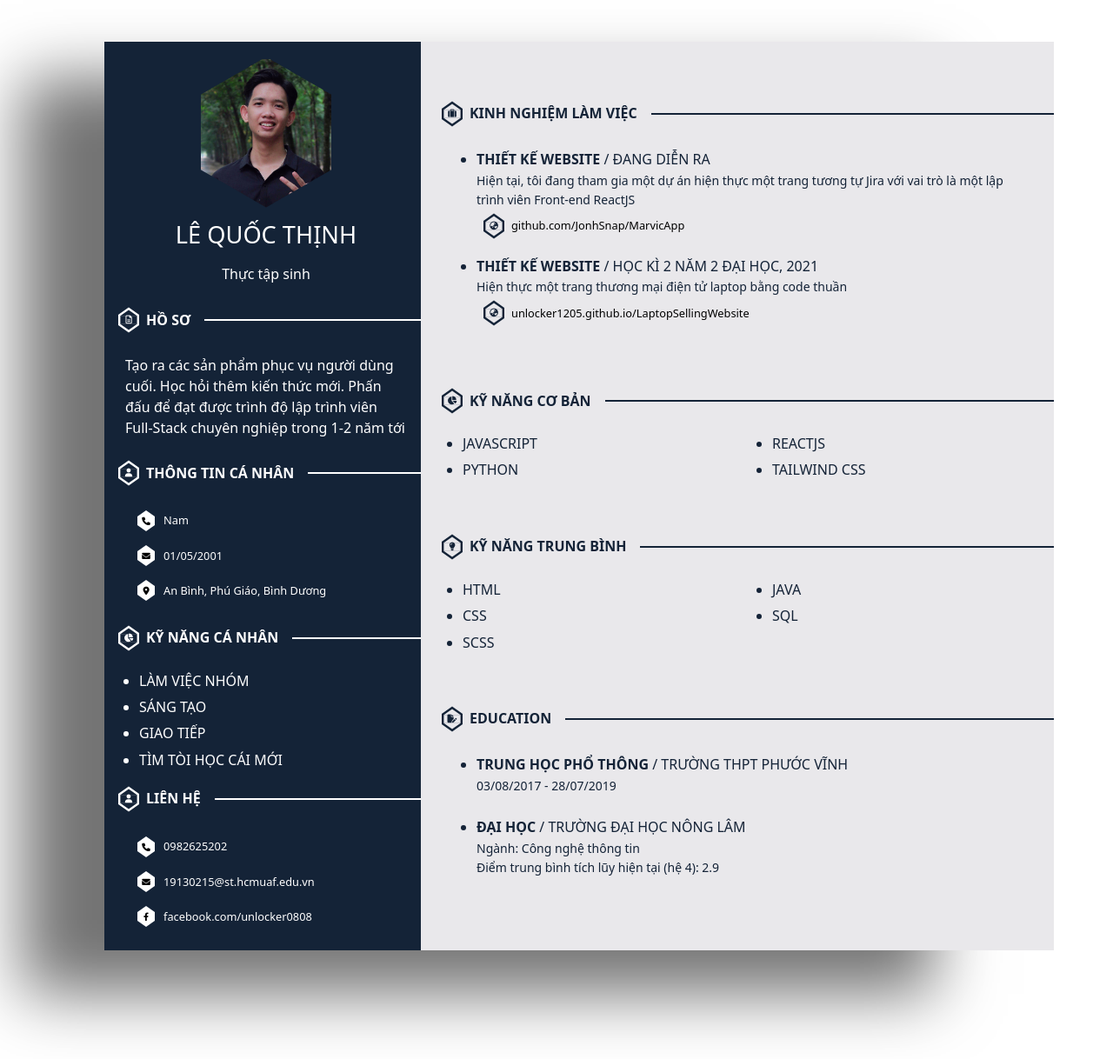
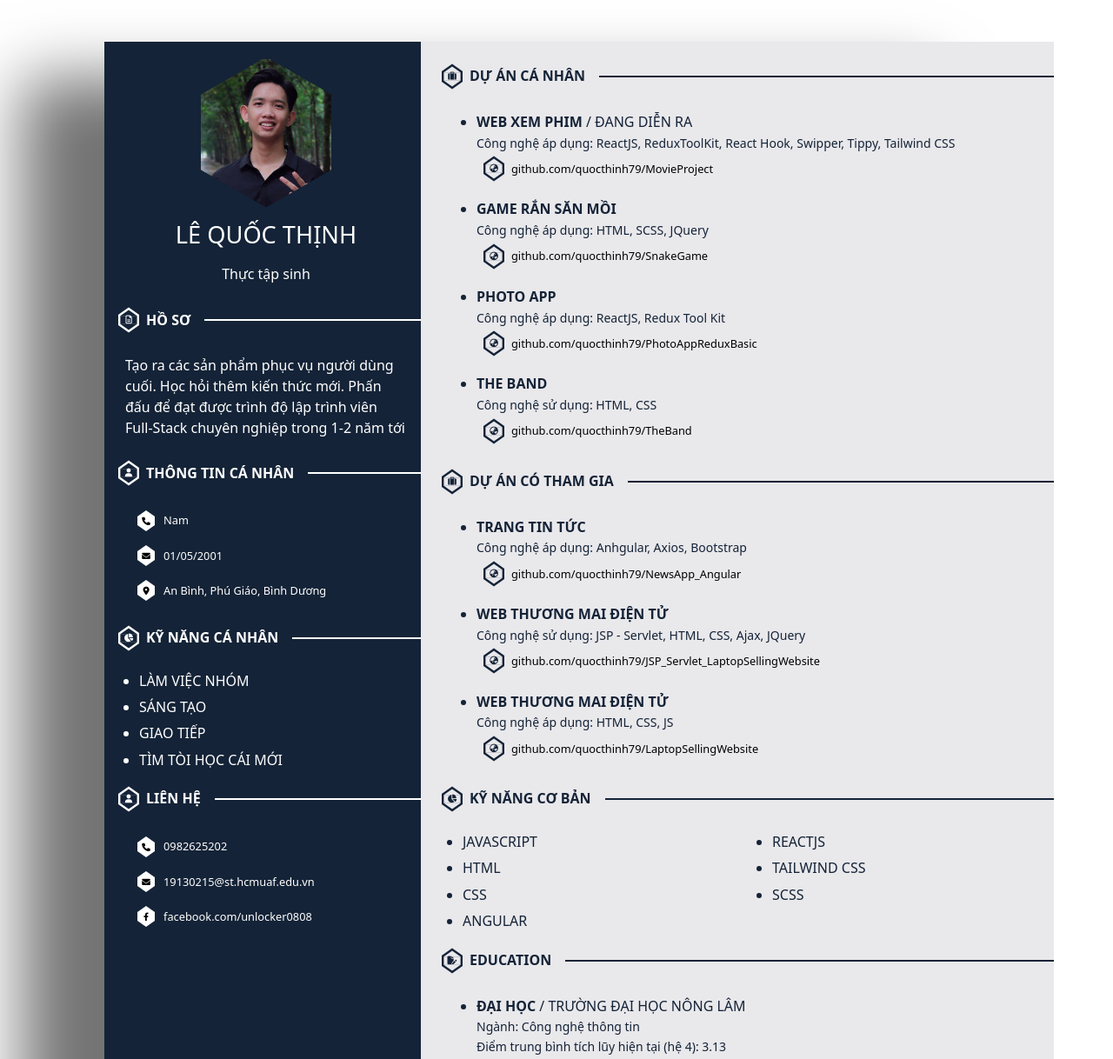
Before and after one commit to quocthinh79/CV, a plain HTML site: page index.html in a window 1280 px wide. Shown: the top 1218 px of the page at 87% size. Drawn offline with Linux system fonts and the light colour scheme.

Commit message:
Update CV

```diff
--- a/index.html
+++ b/index.html
@@ -171,16 +171,16 @@
                                 <i class="fa-solid fa-suitcase"></i>
                             </div>
                         </div>
-                        kinh nghiệm làm việc
+                        Dự án cá nhân
                         <div class="line"></div>
                     </div>
                     <ul class="right-cv-text-content">
                         <li>
                             <div class="title-content-right">
-                                <span class="title">thiết kế website </span>/<span> đang diễn ra</span>
+                                <span class="title">Web xem phim </span>/<span> đang diễn ra</span>
                             </div>
                             <p class="content">
-                                Hiện tại, tôi đang tham gia một dự án hiện thực một trang tương tự Jira với vai trò là một lập trình viên Front-end ReactJS
+                                Công nghệ áp dụng: ReactJS, ReduxToolKit, React Hook, Swipper, Tippy, Tailwind CSS
                             </p>
                             <div class="sub-content-hexa">
                                 <div class="hexagon">
@@ -188,16 +188,16 @@
                                         <i class="fa-solid fa-earth-asia"></i>
                                     </div>
                                 </div>
-                                <a target="_blank" href="https://github.com/JonhSnap/MarvicApp"
-                                    class="link-website">github.com/JonhSnap/MarvicApp</a>
+                                <a target="_blank" href="https://github.com/quocthinh79/MovieProject"
+                                    class="link-website">github.com/quocthinh79/MovieProject</a>
                             </div>
                         </li>
                         <li>
                             <div class="title-content-right">
-                                <span class="title">thiết kế website </span>/<span> học kì 2 năm 2 đại học, 2021</span>
+                                <span class="title">Game rắn săn mồi</span>
                             </div>
                             <p class="content">
-                                Hiện thực một trang thương mại điện tử laptop bằng code thuần
+                                Công nghệ áp dụng: HTML, SCSS, JQuery
                             </p>
                             <div class="sub-content-hexa">
                                 <div class="hexagon">
@@ -205,8 +205,106 @@
                                         <i class="fa-solid fa-earth-asia"></i>
                                     </div>
                                 </div>
-                                <a target="_blank" href="https://unlocker1205.github.io/LaptopSellingWebsite/"
-                                    class="link-website">unlocker1205.github.io/LaptopSellingWebsite</a>
+                                <a target="_blank" href="https://github.com/quocthinh79/SnakeGame"
+                                    class="link-website">github.com/quocthinh79/SnakeGame</a>
+                            </div>
+                        </li>
+                        <li>
+                            <div class="title-content-right">
+                                <span class="title">Photo App</span>
+                            </div>
+                            <p class="content">
+                                Công nghệ áp dụng: ReactJS, Redux Tool Kit
+                            </p>
+                            <div class="sub-content-hexa">
+                                <div class="hexagon">
+                                    <div class="hexagon inner">
+                                        <i class="fa-solid fa-earth-asia"></i>
+                                    </div>
+                                </div>
+                                <a target="_blank" href="https://github.com/quocthinh79/PhotoAppReduxBasic"
+                                    class="link-website">github.com/quocthinh79/PhotoAppReduxBasic</a>
+                            </div>
+                        </li>
+                        <li>
+                            <div class="title-content-right">
+                                <span class="title">The band</span>
+                            </div>
+                            <p class="content">
+                                Công nghệ sử dụng: HTML, CSS
+                            </p>
+                            <div class="sub-content-hexa">
+                                <div class="hexagon">
+                                    <div class="hexagon inner">
+                                        <i class="fa-solid fa-earth-asia"></i>
+                                    </div>
+                                </div>
+                                <a target="_blank" href="https://github.com/quocthinh79/TheBand"
+                                    class="link-website">github.com/quocthinh79/TheBand</a>
+                            </div>
+                        </li>
+                    </ul>
+                </div>
+                <div class="work-expensive">
+                    <div class="title-cv">
+                        <div class="hexagon">
+                            <div class="hexagon inner">
+                                <i class="fa-solid fa-suitcase"></i>
+                            </div>
+                        </div>
+                        Dự án có tham gia
+                        <div class="line"></div>
+                    </div>
+                    <ul class="right-cv-text-content">
+                        <li>
+                            <div class="title-content-right">
+                                <span class="title">Trang tin tức</span>
+                            </div>
+                            <p class="content">
+                                Công nghệ áp dụng: Anhgular, Axios, Bootstrap
+                            </p>
+                            <div class="sub-content-hexa">
+                                <div class="hexagon">
+                                    <div class="hexagon inner">
+                                        <i class="fa-solid fa-earth-asia"></i>
+                                    </div>
+                                </div>
+                                <a target="_blank" href="https://github.com/quocthinh79/NewsApp_Angular"
+                                    class="link-website">github.com/quocthinh79/NewsApp_Angular</a>
+                            </div>
+                        </li>
+                        <li>
+                            <div class="title-content-right">
+                                <span class="title">Web thương mai điện tử</span>
+                            </div>
+                            <p class="content">
+                                Công nghệ sử dụng: JSP - Servlet, HTML, CSS, Ajax, JQuery
+                            </p>
+                            <div class="sub-content-hexa">
+                                <div class="hexagon">
+                                    <div class="hexagon inner">
+                                        <i class="fa-solid fa-earth-asia"></i>
+                                    </div>
+                                </div>
+                                <a target="_blank" href="https://github.com/quocthinh79/JSP_Servlet_LaptopSellingWebsite"
+                                    class="link-website">github.com/quocthinh79/JSP_Servlet_LaptopSellingWebsite</a>
+                            </div>
+                        </li>
+                        <li>
+                            <div class="title-content-right">
+                                <span class="title">Web thương mai điện tử</span>
+                            </div>
+                            <p class="content">
+                                Công nghệ áp dụng: HTML, CSS, JS
+                            </p>
+                            <div class="sub-content-hexa">
+                                <div class="hexagon">
+                                    <div class="hexagon inner">
+                                        <i class="fa-solid fa-earth-asia"></i>
+                                    </div>
+                                </div>
+                                <a target="_blank" href="https://github.com/quocthinh79/LaptopSellingWebsite/"
+                                    class="link-website">github.com/quocthinh79/LaptopSellingWebsite</a>
                             </div>
                         </li>
                     </ul>
@@ -234,7 +332,23 @@
                             <li>
                                 <div class="sub-list">
                                     <div class="skill-text">
-                                        python
+                                        html
+                                    </div>
+
+                                </div>
+                            </li>
+                            <li>
+                                <div class="sub-list">
+                                    <div class="skill-text">
+                                        css
+                                    </div>
+
+                                </div>
+                            </li>
+                            <li>
+                                <div class="sub-list">
+                                    <div class="skill-text">
+                                        angular
                                     </div>
 
                                 </div>
@@ -257,10 +371,18 @@
 
                                 </div>
                             </li>
+                            <li>
+                                <div class="sub-list">
+                                    <div class="skill-text">
+                                        scss
+                                    </div>
+
+                                </div>
+                            </li>
                         </ul>
                     </div>
                 </div>
-                <div class="proficiency">
+                <!-- <div class="proficiency">
                     <div class="title-cv">
                         <div class="hexagon">
                             <div class="hexagon inner">
@@ -316,7 +438,7 @@
                             </li>
                         </ul>
                     </div>
-                </div>
+                </div> -->
                 <div class="edu">
                     <div class="title-cv">
                         <div class="hexagon">
@@ -330,21 +452,13 @@
                     <ul class="right-cv-text-content">
                         <li>
                             <div class="title-content-right">
-                                <span class="title">Trung học phổ thông </span>/<span> Trường THPT Phước Vĩnh </span>
-                            </div>
-                            <p class="content">
-                                03/08/2017 - 28/07/2019
-                            </p>
-                        </li>
-                        <li>
-                            <div class="title-content-right">
                                 <span class="title">Đại học </span>/<span> Trường Đại học Nông Lâm</span>
                             </div>
                             <p class="content">
                                 Ngành: Công nghệ thông tin
                             </p>
                             <p class="content">
-                                Điểm trung bình tích lũy hiện tại (hệ 4): 2.9
+                                Điểm trung bình tích lũy hiện tại (hệ 4): 3.13
                             </p>
                         </li>
                     </ul>
```
